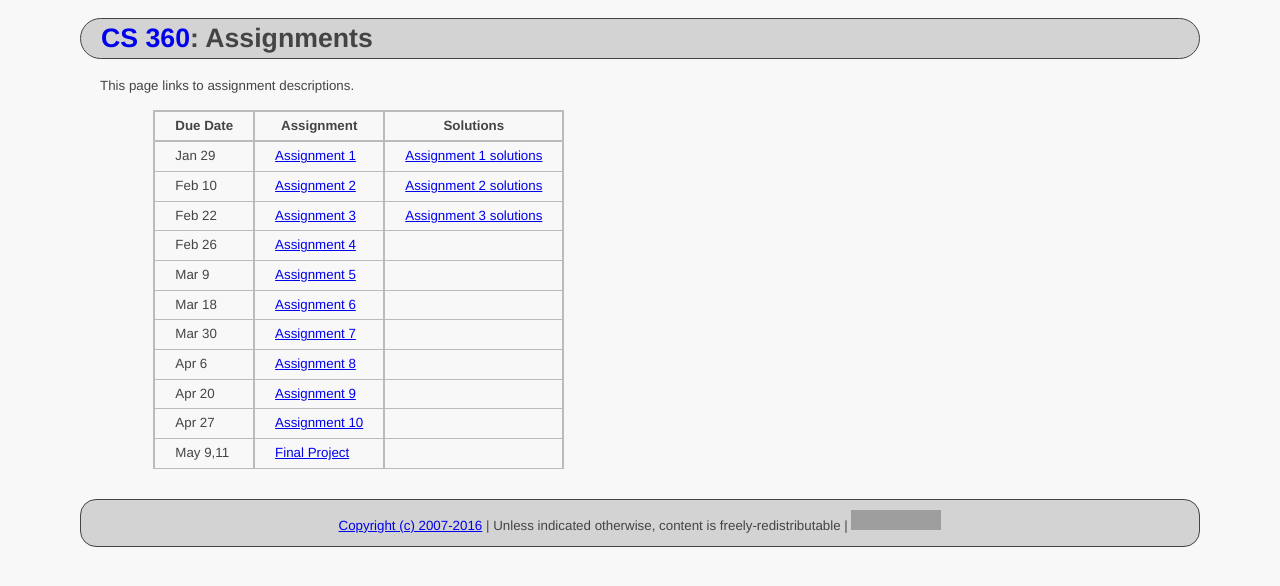
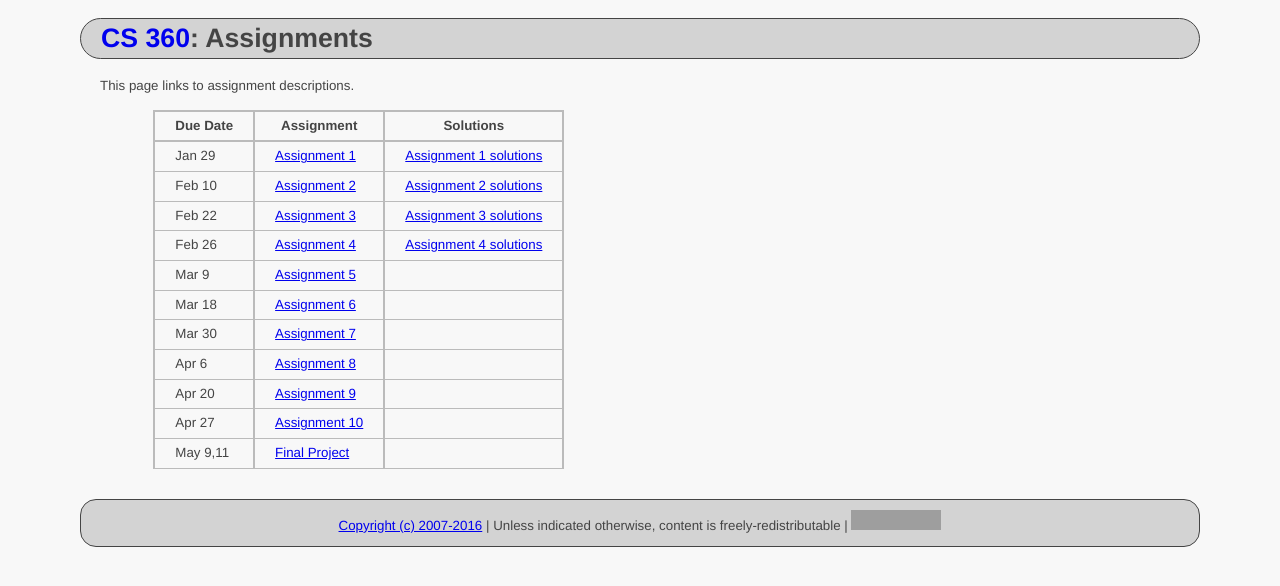
Before and after one commit to ycpcs/cs360-spring2016, a Jekyll site: the page built from assign/index.md, in a window 1280 px wide. Shown: the top 586 px of the page. Built offline with Jekyll 4.4.1, drawn with Linux system fonts in a browser that asks for light colours; grey boxes are pictures that could not be loaded.

Commit message:
add assign 4 sol
add assign 4 sol

```diff
--- a/assign/index.md
+++ b/assign/index.md
@@ -10,7 +10,7 @@ This page links to assignment descriptions.
 > Jan 29   | [Assignment 1](../assign/assign01.html)   | [Assignment 1 solutions](../assign/sol/assign01sol.pdf) |
 > Feb 10    | [Assignment 2](../assign/assign02.html)  | [Assignment 2 solutions](../assign/sol/assign02sol.pdf) |
 > Feb 22   | [Assignment 3](../assign/assign03.html)   | [Assignment 3 solutions](../assign/sol/assign03sol.pdf) |
-> Feb 26   | [Assignment 4](../assign/assign04.html)   |           |
+> Feb 26   | [Assignment 4](../assign/assign04.html)   | [Assignment 4 solutions](../assign/sol/assign04sol.pdf) |
 > Mar 9    | [Assignment 5](../assign/assign05.html)   |           |
 > Mar 18   | [Assignment 6](../assign/assign06.html)   |           |
 > Mar 30   | [Assignment 7](../assign/assign07.html)   |           |
```
Also changed, not shown: 1 other file.
